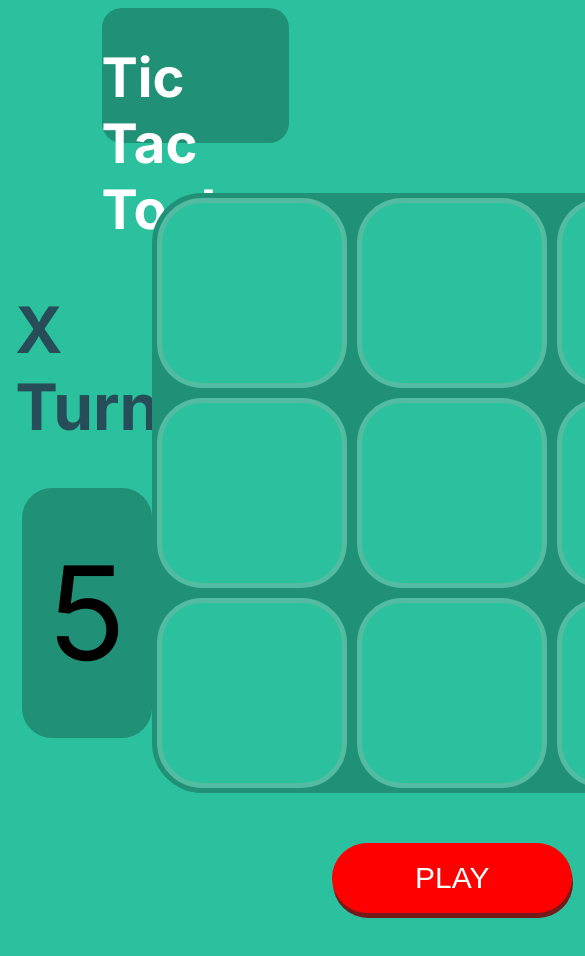
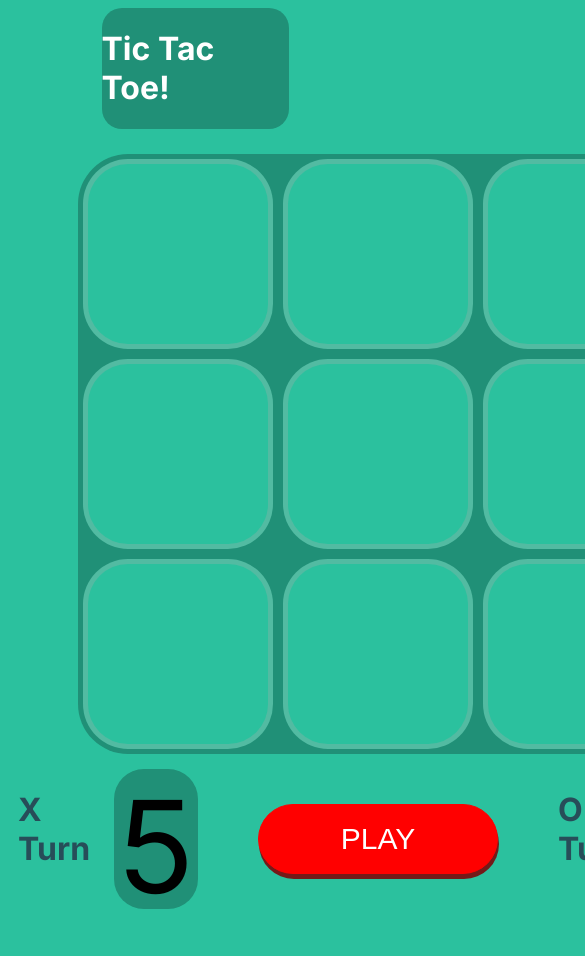
Before and after one commit to Willd233/Tic-Tac-Toe, a Next.js app: page / in a window 390 px wide. Shown: the top 956 px of the page, 585 px wide, since content can reach past the window. After the commit the page ends 932 px from the top, so only its background shows below. Built offline with nearby package versions, Linux system fonts and the light colour scheme.

Commit message:
version 1000px

```diff
--- a/src/app/component/Grid/Grid.tsx
+++ b/src/app/component/Grid/Grid.tsx
@@ -112,7 +112,7 @@ export const Grid = () => {
             </span>
           ))}
         </section>
-        <div className={`X ${turn === "O" ? "turn-active" : ""}`}>
+        <div className={`O ${turn === "O" ? "turn-active" : ""}`}>
           <div className="title" style={{ color: winnerColorTimer2 }}>
             <h1>O Turn</h1>
           </div>
--- a/src/app/component/Grid/index.scss
+++ b/src/app/component/Grid/index.scss
@@ -8,6 +8,7 @@
   align-items: center;
   justify-items: center;
 
+
 }
 
 .title {
@@ -15,9 +16,15 @@
   justify-items: center;
   color: $dark-blue ;
 
-h1{
-  font-size: 4rem;
-}
+  h1 {
+    font-size: 4rem;
+  }
+
+  @media (max-width: 1000px) {
+  h1{
+    font-size: 2rem;
+  }
+  }
 }
 
 
@@ -25,38 +32,59 @@ h1{
   width: 90%;
   height: 250px;
   background-color: $bg-color-2;
-  font-size: 130px;
+  font-size: 8rem;
   display: grid;
   justify-content: center;
   align-items: center;
   border-radius: 30px;
-
+  @media (max-width: 1000px) {
+    width: 50%;
+    height: 140px;
+    }
 }
 
 .turn-active {
-  color:$red-1;
+  color: $red-1;
 
-  .title-internal{
+  .title-internal {
     color: white;
   }
-  .afterO{
+
+  .afterO {
     background-color: #940a0a;
   }
 }
 
 .O.turn-active {
   color: #ffa500;
-  .afterX{
+
+  .afterX {
     background-color: $yellow-2;
   }
 }
 
-.X{
+.X {
   width: 90%;
   display: grid;
   justify-content: space-evenly;
-    justify-items: center;
+  justify-items: center;
+  @media (max-width: 1000px) {
+    grid-column: 1/2;
+    grid-row: 2/2;
+    display: flex;
 }
+
+}
+
+.O{
+  @extend .X;
+  @media (max-width: 1000px) {
+    grid-column: 3/4;
+  grid-row: 2/4;
+}
+
+}
+
 section {
   width: 600px;
   height: 600px;
@@ -64,6 +92,10 @@ section {
   margin: 0 auto;
   border-radius: 50px;
   background: $bg-color-2;
+    @media (max-width: 1000px) {
+      grid-column: 1/4;
+      grid-row: 1/2;
+  }
 }
 
 // grid 3x3
@@ -77,6 +109,8 @@ section {
 
 // icon and hover
 .Icon {
+  height: 180px;
+  width: 90%;
   cursor: pointer;
   display: flex;
   background: $bg-color;
@@ -84,10 +118,9 @@ section {
   border-radius: 45px;
   justify-content: center;
   align-items: center;
-  height: 180px;
-  width: 180px;
+  font-weight: bold;
   font-size: 88px;
-  font-weight: bold;
+
 
   &:hover {
 
@@ -125,6 +158,7 @@ section {
 .winner-cell-x {
   background-color: $red-1;
 }
+
 .winner-cell-o {
   background-color: $yellow-1;
 }
--- a/src/app/component/TurnTimer/StartButton.scss
+++ b/src/app/component/TurnTimer/StartButton.scss
@@ -10,6 +10,11 @@ button {
     box-shadow: 1px 5px 0px #771414f6;
     grid-column: 2/3;
     grid-row: 2/3;
+
+    @media (max-width: 1000px) {
+      grid-column: 3/2;
+      grid-row: 2/3;
+    }
 
     transform: scaleY(1);
     transition: transform 0.1s ease-in-out;
--- a/src/app/layout.scss
+++ b/src/app/layout.scss
@@ -1,16 +1,30 @@
 @import '/src/style/varColor.scss';
-body{
+
+body {
     background-color: $bg-color;
+    font-size: 52.6%;
 }
-.primary-title{
+
+.primary-title {
     margin: 0 auto;
     width: 50%;
-    height: 135px;
+    height: auto;
     background: $bg-color-2;
     display: grid;
     justify-content: center;
     border-radius: 20px;
-    color: white;
     margin-bottom: 50px;
-    font-size: 1.7rem;
+
+    h1 {
+        font-size: 4rem;
+        color: white;
+    }
+
+    @media (max-width: 1000px) {
+        margin-bottom: 25px;
+
+        h1{
+            font-size: 2rem;
+        }
+    }
 }
```
